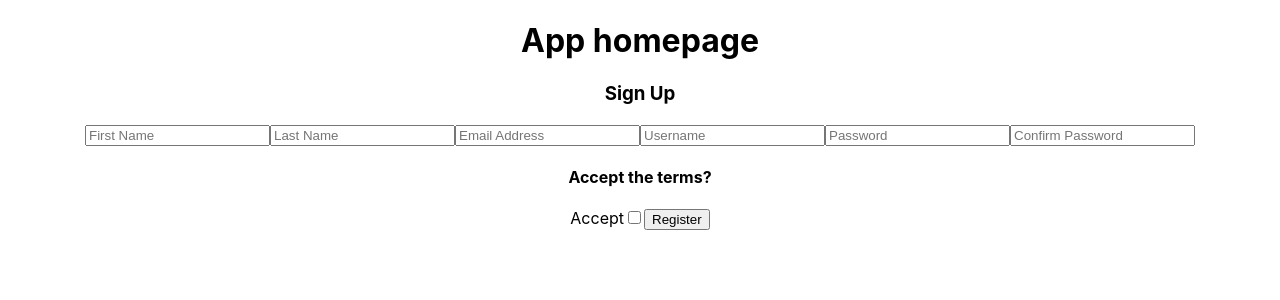
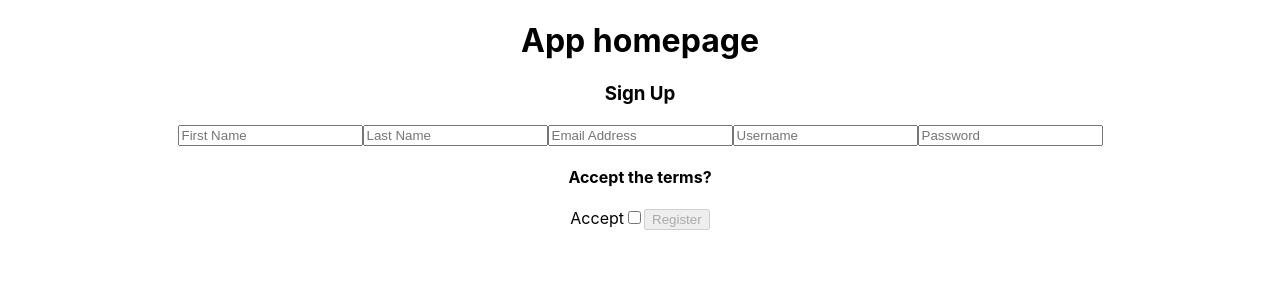
Before and after one commit to expat-journal-01/react-frontend, a React (Create React App) app in the folder client/: page / in a window 1280 px wide. Shown: the top 300 px of the page. Built offline with nearby package versions, Linux system fonts and the light colour scheme.

Commit message:
added axios post call; set up submit button disabled state

```diff
--- a/client/src/components/Register.js
+++ b/client/src/components/Register.js
@@ -5,7 +5,7 @@ import React, { useState, useEffect } from 'react'
 import axios from 'axios'
 import regFormSchema from '../validation/regFormSchema'
 import * as yup from 'yup'
-// import registerSchema from
+
 
 const initialRegisterValues = {
     firstName: '',
@@ -32,11 +32,23 @@ const initialRegisterValues = {
 
 
 function Register() {
-
     const [users, setUsers] = useState(initialUsers)
     const [registerValues, setRegisterValues] = useState(initialRegisterValues)
     const [registerErrors, setRegisterErrors] = useState(initialRegisterErrors)
     const [disabledReg, setRegDisabled] = useState(initialRegDisabled)
+
+
+    const postNewUser = newUser => {
+        axios.post('', newUser)
+        .then(res => {
+            console.log(res)
+            setUsers([ res.data, ...users ])
+            setRegisterValues(initialRegisterValues)
+        })
+        .catch(err => {
+            console.log(err)
+        })
+    }
 
     // console.log(registerValues)
 
@@ -55,11 +67,28 @@ function Register() {
     }
 
 
+    const onSubmit = event => {
+        event.preventDefault()
+        const newUser = {
+            firstName: registerValues.firstName.trim(),
+            lastName: registerValues.lastName.trim(),
+            email: registerValues.email.trim(),
+            username: registerValues.username.trim(),
+            password: registerValues.password.trim(),
+            confirmPassword: registerValues.confirmPassword.trim(),
+        }
+        console.log(newUser)
+        //postNewUser(newUser)
+    }
 
-
+    useEffect(() => {
+        regFormSchema.isValid(registerValues).then(valid => {
+          setRegDisabled(!valid)
+        })
+      }, [registerValues])
 
     return (
-    <form>
+    <form onSubmit={onSubmit}>
         <h3>Sign Up</h3>
         <label>
             <input
@@ -116,7 +145,7 @@ function Register() {
             />
         </label>
 
-        <label>
+        {/* <label>
             <input
                  type='password'
                  name='confirmPassword'
@@ -126,7 +155,7 @@ function Register() {
                  placeholder='Confirm Password'
 
             />
-        </label>
+        </label> */}
         <h4>Accept the terms?</h4>
         <label> Accept
             <input
@@ -138,14 +167,14 @@ function Register() {
 
             />
         </label>
-        <button>Register</button>
+        <button disabled={disabledReg}>Register</button>
         <div>
             <div>{registerErrors.firstName}</div>
             <div>{registerErrors.lastName}</div>
             <div>{registerErrors.email}</div>
             <div>{registerErrors.username}</div>
             <div>{registerErrors.password}</div>
-            <div>{registerErrors.confirmPassword}</div>
+            {/* <div>{registerErrors.confirmPassword}</div> */}
             <div>{registerErrors.terms}</div>
         </div>
     </form>
--- a/client/src/validation/regFormSchema.js
+++ b/client/src/validation/regFormSchema.js
@@ -17,9 +17,9 @@ const regFormSchema = yup.object().shape({
     password: yup
     .string()
     .required('Password is required'),
-    confirmPassword: yup
-    .string()
-    .required('Password is required'),
+    // confirmPassword: yup
+    // .string()
+    // .oneOf([yup.ref('password'), null], 'Passwords must match'),
     terms: yup
     .boolean()
     .oneOf([true], 'Please agree to the terms of service')
```
